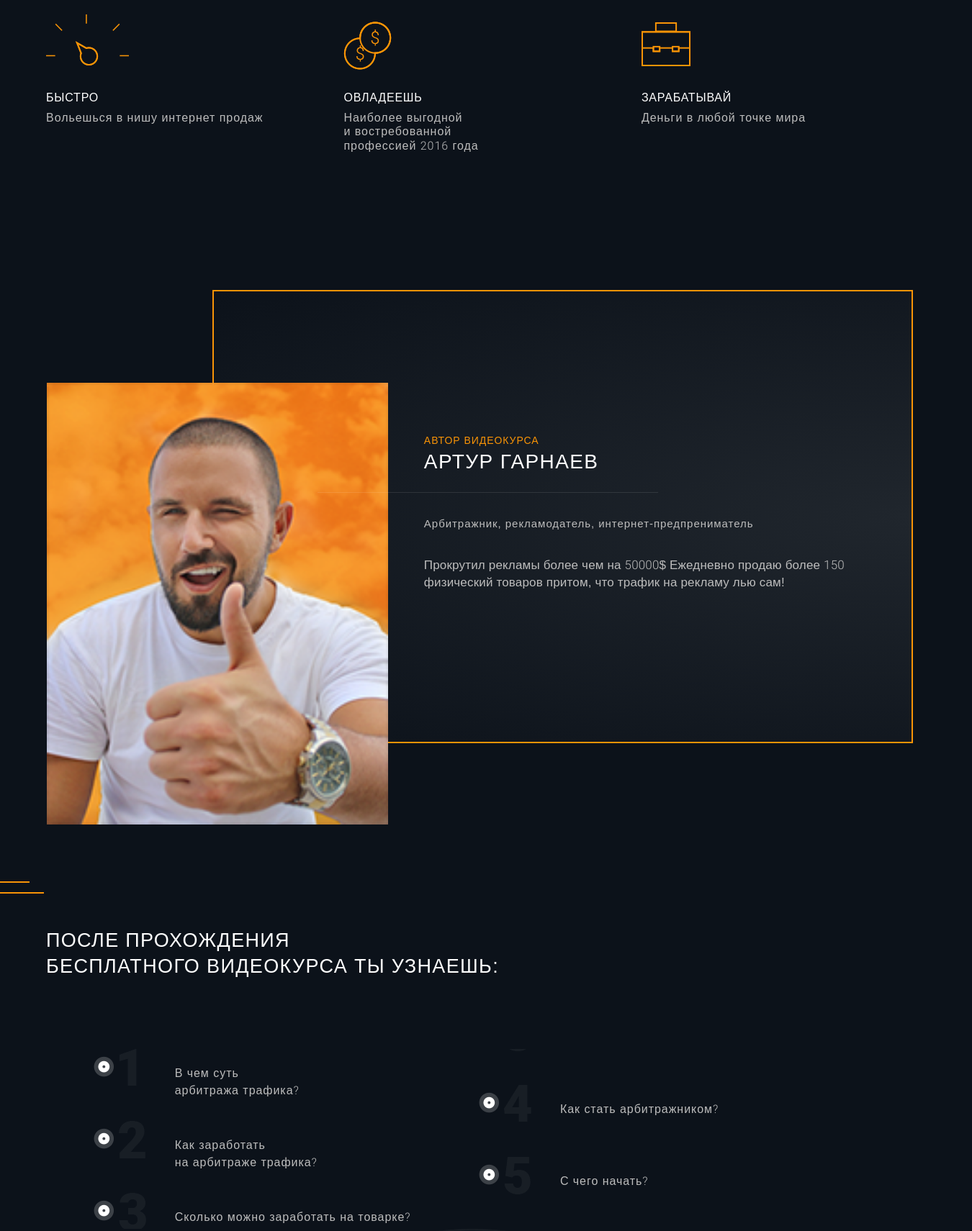
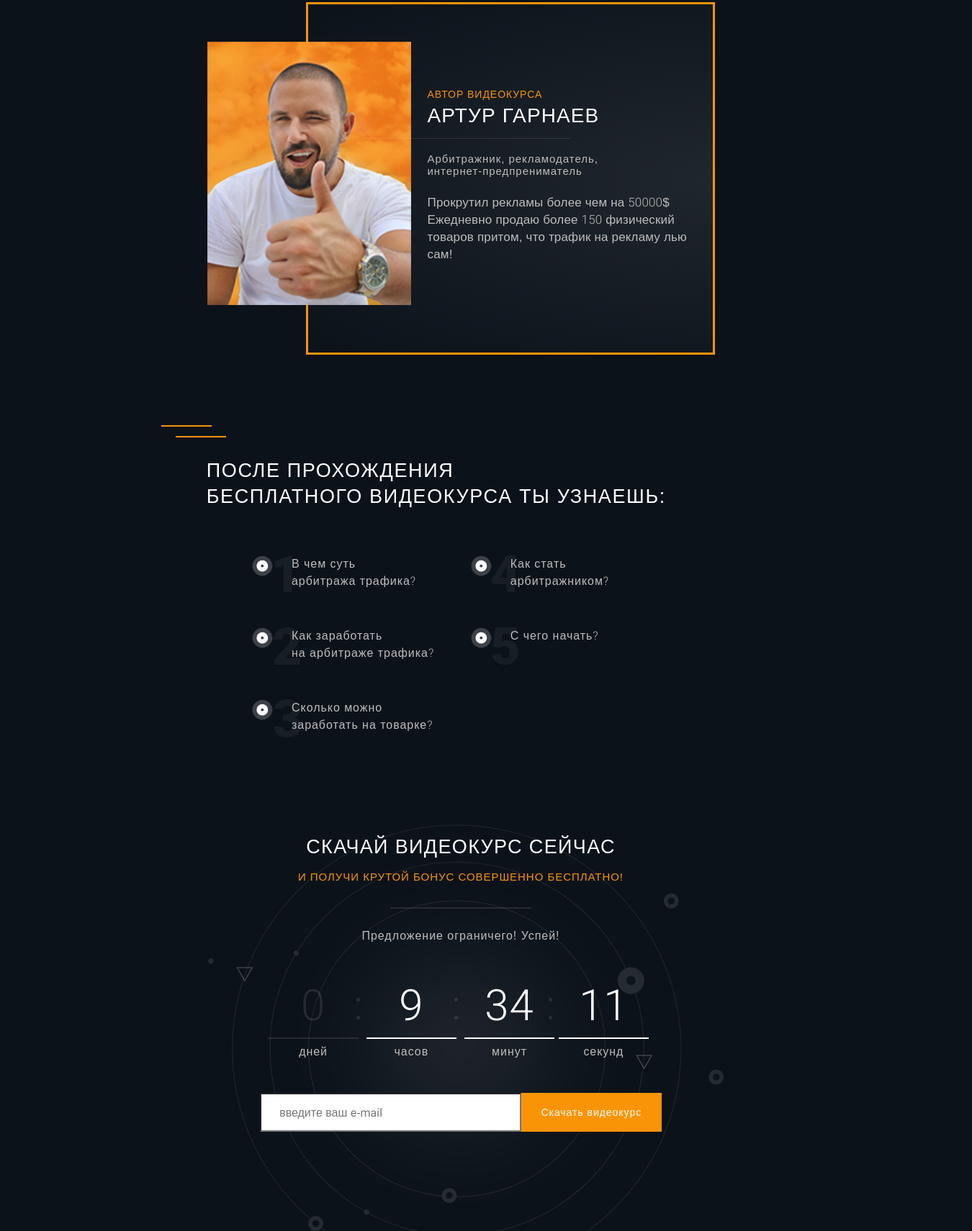
Before and after one commit to LenaVladi/adaptive-landing, a plain HTML site: page index.html in a window 1280 px wide. Shown: the part 870-2581 px from the top of the page at 72% size, 1350 px wide, since content can reach past the window. Drawn offline with Linux system fonts and the light colour scheme; files that its build step writes are made by us from their sources; files whose address does not match are found by name.

Commit message:
new pixel

```diff
--- a/css/style.css
+++ b/css/style.css
@@ -328,6 +328,7 @@ a {
 
 body {
   margin: 0;
+  padding: 0;
   min-width: 320px;
   text-align: center;
   overflow-x: hidden;
@@ -343,14 +344,30 @@ body {
     min-width: 768px;
     text-align: left; } }
 
+@media (min-width: 1498px) {
+  body {
+    min-width: 1498px; } }
+
 .page {
-  min-width: 100%;
-  padding: 10% 5% 5%; }
+  min-width: 320px;
+  padding: 10% 5% 15%;
+  background-image: url("../img/bg-scrin-mobile.png"), url("../img/bg-save-mobile.png");
+  background-repeat: no-repeat;
+  background-position: 30% 5%; }
 
 @media (min-width: 768px) {
   .page {
-    min-width: 750px;
-    padding: 8% 0 5% 5%; } }
+    width: 750px;
+    margin: 0 auto;
+    padding: 7.5% 1.7% 15% 1.7%;
+    background-image: url("../img/bg-scrin-tablet.png"), url("../img/bg-save-tablet.png");
+    background-repeat: no-repeat;
+    background-position: 130% 2.3%, 70% 97.5%; } }
+
+@media (min-width: 1498px) {
+  .page {
+    width: 1498px;
+    padding: 8% 10% 0 10%; } }
 
 .logo {
   font-size: 0;
@@ -392,11 +409,6 @@ body {
     font-size: 16px;
     line-height: 24px; } }
 
-.promo {
-  background-image: url("/img/bg-scrin-mobile.png");
-  background-repeat: no-repeat;
-  background-position: 48% 80%; }
-
 .promo__title {
   padding: 11% 0 0;
   margin: 0; }
@@ -417,25 +429,23 @@ body {
 @media (min-width: 768px) {
   .promo {
     display: grid;
-    grid-template-columns: 56% auto;
+    grid-template-columns: 59% auto;
     grid-template-rows: auto;
-    grid-template-areas: "logo logo" "description video" "request video";
-    background-image: url("/img/bg-scrin-tablet.png");
-    background-position: 105% 80%;
-    background-size: contain; }
+    grid-template-areas: "logo logo" "description video" "request video"; }
   .promo__description {
     grid-area: description; }
   .promo__title {
-    padding: 1% 0 0;
+    padding: 0;
     font-size: 14px; }
   .promo__heading {
     font-size: 28px;
-    margin: 0 0 0 -6%;
-    padding: 3% 2% 0;
-    letter-spacing: 0.02em;
+    margin: 0 0 0 -4.2%;
+    padding: 3% 0 0;
+    letter-spacing: 0.03em;
     line-height: 36px; }
   .promo__text {
-    padding: 2% 3% 0 0; } }
+    padding: 1.5% 3% 1.5% 0;
+    letter-spacing: 0.05em; } }
 
 .video__player-img {
   width: 100%;
@@ -446,13 +456,13 @@ body {
 
 @media (min-width: 768px) {
   .video-wrap {
-    width: 113%;
-    margin: 0;
-    padding: 0;
+    width: 100%;
+    margin: 0 0 0 3%;
+    padding: 11% 0 0 0;
     grid-area: video; }
   .video__player-img {
-    width: 110%;
-    padding: 0 0 0 7%;
+    width: 100%;
+    padding: 0;
     margin: -9% 0 0; } }
 
 .request {
@@ -480,24 +490,26 @@ body {
 @media (min-width: 768px) {
   .request {
     display: flex;
+    width: 97%;
     grid-area: request;
-    margin: 10% 0; }
+    margin: 7% 0; }
     .request--footer {
-      width: 93%;
+      width: 94%;
       margin: 1% auto 0; }
     .request--footer .request__input {
-      width: 68%; }
+      width: 65%;
+      border-radius: 0; }
     .request--footer .request__button {
-      width: 42%; }
+      width: 35%; }
   .request__input {
-    height: 55px;
+    height: 54px;
     width: 52%;
     text-align: left;
-    padding-left: 5%; }
+    padding-left: 4.5%; }
   .request__button {
-    height: 55px;
+    height: 54px;
     width: 47%;
-    line-height: 55px; } }
+    line-height: 54px; } }
 
 .adv {
   display: flex;
@@ -512,34 +524,35 @@ body {
     width: 137px;
     height: 77px;
     margin: 0 auto 9%; }
-  .adv__title--fast {
-    background-image: url("/img/icon-fast-mobile.png");
+  .adv__title--fast::before {
+    background-image: url("../img/icon-fast-mobile.png");
     background-repeat: no-repeat;
-    background-position: center 30%; }
-  .adv__title--master {
-    background-image: url("/img/icon-money-mobile.png");
+    background-position: 7% 20%; }
+  .adv__title--master::before {
+    background-image: url("../img/icon-bag-mobile.png");
     background-repeat: no-repeat;
-    background-position: center 30%; }
-  .adv__title--earn {
-    background-image: url("/img/icon-bag-mobile.png");
+    background-position: 7% 50%; }
+  .adv__title--earn::before {
+    background-image: url("../img/icon-money-mobile.png");
     background-repeat: no-repeat;
-    background-position: center 30%; }
+    background-position: 9% 60%; }
 
 .adv__desc {
   margin: 0;
-  padding: 0 13% 15%; }
+  padding: 0 13% 15%;
+  text-transform: lowercase; }
 
 @media (min-width: 768px) {
   .adv {
     display: flex;
     flex-direction: row;
     flex-wrap: wrap;
-    padding-top: 11%; }
+    padding-top: 12%; }
   .adv__item {
     width: 25%;
-    margin-right: 9%; }
+    margin: 0 10% 0 0; }
     .adv__item:nth-child(3) {
-      margin-right: 3%; }
+      margin-right: 2%; }
   .adv__title {
     margin: 0;
     font-size: 16px; }
@@ -548,16 +561,16 @@ body {
       display: block;
       width: 137px;
       height: 77px;
-      margin: 0 0 7%; }
-    .adv__title--fast {
-      background-position: left 0; }
-    .adv__title--master {
-      background-position: left 15%; }
-    .adv__title--earn {
-      background-position: left 15%; }
+      margin: 0 0 6%; }
+    .adv__title--fast::before {
+      background-position: 3% top; }
+    .adv__title--master::before {
+      background-position: 3% center; }
+    .adv__title--earn::before {
+      background-position: 0 center; }
   .adv__desc {
     padding: 0 0 15%;
-    line-height: 1.2; } }
+    line-height: 1.3; } }
 
 @media (min-width: 1498px) {
   .adv__item:nth-child(2) {
@@ -567,7 +580,7 @@ body {
   position: relative;
   margin-top: 60%;
   margin-bottom: 35%;
-  border: 2px solid #f99406;
+  border: 3px solid #f99406;
   padding: 40% 4% 10%;
   background: radial-gradient(at right, #20262d, #0c121a); }
 
@@ -600,28 +613,29 @@ body {
 
 @media (min-width: 768px) {
   .author {
-    margin: 12% 1% 12% 19%;
-    padding: 16% 7% 10% 24%; }
+    margin: 12% 0 11% 19.5%;
+    padding: 16% 5% 10% 23.5%; }
   .author__photo-wrap {
-    width: 49%;
-    top: calc(50% - 186px);
-    left: -24%; }
+    width: 283px;
+    top: calc(50% - 190px);
+    left: -24.8%; }
   .author__name {
     font-size: 28px;
+    letter-spacing: 0.04em;
     margin: 0; }
     .author__name::after {
       content: "";
       display: block;
       height: 1px;
       width: 80%;
-      margin: 4% 0 6% -25%;
+      margin: 3.5% 0 5.5% -25%;
       background-color: rgba(255, 255, 255, 0.1);
       position: relative; }
   .author__title {
     font-size: 14px;
     padding: 0; }
   .author__rank {
-    margin-bottom: 6%; } }
+    margin: 0 0 6% 0; } }
 
 .skills__title {
   text-align: left;
@@ -640,35 +654,53 @@ body {
 
 .skills__list {
   margin: 8% 5%;
-  list-style-image: url("/img/cursor.png"); }
+  list-style-type: none; }
 
 .skills__item {
   height: 100px;
+  margin: 0;
   line-height: 24px;
-  padding: 2% 16%;
-  text-align: left; }
+  padding: 0 0 2% 18%;
+  text-align: left;
+  position: relative; }
+  .skills__item::before {
+    content: "";
+    display: block;
+    position: absolute;
+    width: 29px;
+    height: 30px;
+    top: 0;
+    left: 0;
+    background-image: url("../img/cursor.png"); }
   .skills__item:nth-child(1) {
-    background-image: url("/img/1.png");
-    background-repeat: no-repeat; }
+    background-image: url("../img/1.png");
+    background-repeat: no-repeat;
+    background-position-x: 11%; }
   .skills__item:nth-child(2) {
-    background-image: url("/img/2.png");
-    background-repeat: no-repeat; }
+    background-image: url("../img/2.png");
+    background-repeat: no-repeat;
+    background-position-x: 11%; }
   .skills__item:nth-child(3) {
-    background-image: url("/img/3.png");
-    background-repeat: no-repeat; }
+    background-image: url("../img/3.png");
+    background-repeat: no-repeat;
+    background-position-x: 11%; }
   .skills__item:nth-child(4) {
-    background-image: url("/img/4.png");
-    background-repeat: no-repeat; }
+    background-image: url("../img/4.png");
+    background-repeat: no-repeat;
+    background-position-x: 11%; }
   .skills__item:nth-child(5) {
-    background-image: url("/img/5.png");
-    background-repeat: no-repeat; }
+    background-image: url("../img/5.png");
+    background-repeat: no-repeat;
+    background-position-x: 11%; }
 
 @media (min-width: 768px) {
   .skills__title {
     position: relative;
     font-size: 27px;
     line-height: 36px;
-    padding: 9% 0 0 0; }
+    padding: 9.3% 0 0 0;
+    letter-spacing: 0.06em;
+    margin: 0; }
     .skills__title::before {
       content: "";
       display: block;
@@ -676,18 +708,20 @@ body {
       top: 0;
       left: -15%; }
   .skills__list {
-    -webkit-columns: 2;
-            columns: 2;
-    margin: 8% 5% 0; }
+    display: flex;
+    flex-direction: column;
+    flex-wrap: wrap;
+    margin: 0;
+    padding: 9% 0 0 9%;
+    width: 95%;
+    height: 400px; }
   .skills__item {
-    padding: 2% 15%; } }
+    width: 50%;
+    margin: 0;
+    padding: 0 0 2% 9%; } }
 
 .save {
-  padding: 8% 0;
-  background-image: url("/img/bg-save.png");
-  background-repeat: no-repeat;
-  background-size: contain;
-  background-position: center -15%; }
+  padding: 8% 0; }
 
 .save__preview {
   margin: 3% 0 0;
@@ -712,10 +746,9 @@ body {
   .save {
     width: 100%;
     text-align: center;
-    padding: 8%;
-    background-image: url("/img/bg-save-tablet.png"); }
+    padding: 3% 8% 8% 8%; }
   .save__title {
-    font-size: 28px;
+    font-size: 27px;
     line-height: 36px; }
   .save__preview {
     margin: 2% 0 0; }
@@ -737,6 +770,8 @@ body {
   flex-direction: column;
   width: 25%;
   margin: 0 1%; }
+  .timer__item:last-child {
+    margin: 0; }
 
 .timer__count {
   display: block;
@@ -784,12 +819,27 @@ body {
       left: -11%;
       top: 23%; }
     .timer__count::after {
-      margin: 12% 0 0; } }
+      margin: 12.5% 0 0; }
+  .timer__title {
+    font-size: 16px; } }
 
 .footer {
-  padding: 18% 0 0; }
+  width: 100%;
+  background-color: black;
+  padding: 3% 0 0; }
 
 .footer__text {
   font-size: 12px;
   line-height: 18px;
   letter-spacing: 0.03em; }
+
+@media (min-width: 768px) {
+  .footer {
+    padding: 0.5% 0 1%; }
+  .footer__text {
+    width: 750px;
+    margin: 0 auto;
+    padding: 0 0 0 4%;
+    font-size: 14px;
+    line-height: 18px;
+    letter-spacing: 0.04em; } }
--- a/index.html
+++ b/index.html
@@ -2,7 +2,7 @@
 <html lang="en">
 <head>
   <meta charset="UTF-8">
-  <meta name="viewport" content="width=device-width, initial-scale=1.0">
+  <meta name="viewport" content="width=device-width">
   <link rel="preload" href="/fonts/robotolight.woff2" as="font">
   <link rel="preload" href="/fonts/robotoregular.woff2" as="font">
   <link rel="stylesheet" href="css/style.min.css">
@@ -59,7 +59,7 @@
       <div class="author__desc">
         <p class="author__title font-subtitle">Автор видеокурса</p>
         <p class="author__name font-title">Артур Гарнаев</p>
-          <p class="author__rank">Арбитражник, рекламодатель,
+        <p class="author__rank">Арбитражник, рекламодатель,<br>
             интернет-предпрениматель</p>
         <p class="author__text">Прокрутил рекламы более чем на 50000$ Ежедневно продаю более 150 физический товаров притом, что трафик на рекламу лью сам!</p>
       </div>
@@ -72,9 +72,9 @@
         <li class="skills__item">В чем суть<br> арбитража трафика?</li>
         <li class="skills__item">Как заработать<br>
             на арбитраже трафика?</li>
-          <li class="skills__item">Сколько можно
+        <li class="skills__item">Сколько можно<br>
             заработать на товарке?</li>
-          <li class="skills__item">Как стать
+        <li class="skills__item">Как стать<br>
             арбитражником?</li>
         <li class="skills__item">С чего начать?</li>
       </ul>
@@ -106,9 +106,9 @@
         <a class="request__button" href="#">Скачать видеокурс</a>
       </div>
     </section>
+  </div>
     <section class="footer">
-        <p class="footer__text"> <span class="footer__text font-subtitle">"Школа трафика"</span>- школа товарного арбитража трафика Артура Гарнаева (с)&nbsp;2016</p>
+      <p class="footer__text"> <span class="footer__text font-subtitle">"Школа трафика"</span>&ensp;-&ensp;школа товарного арбитража трафика Артура Гарнаева (с)&nbsp;2016</p>
     </section>
-  </div>
 </body>
 </html>
```
Lines whose indentation alone changed are shown as unchanged.
